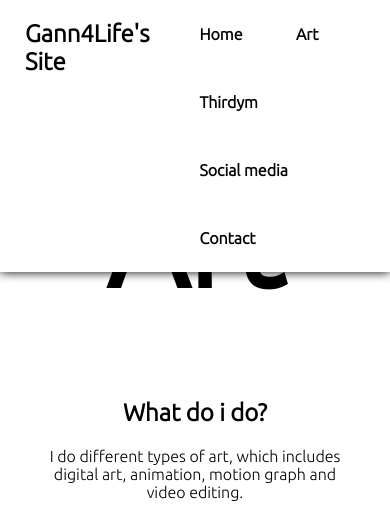
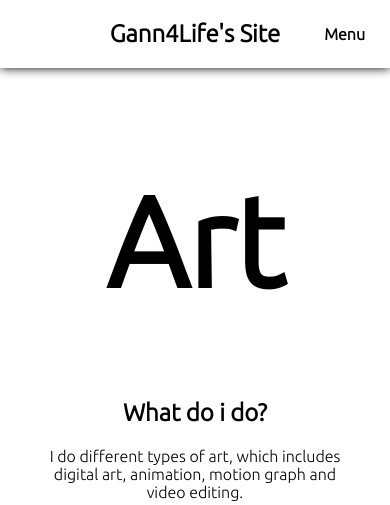
Before and after one commit to Gann4Life/Gann4Web, a PHP site: page /art.php in a window 390 px wide. Shown: the top 505 px of the page. Run offline with PHP 8.4, Linux system fonts and the light colour scheme.

Commit message:
Mobile responsive header

```diff
--- a/css/style.css
+++ b/css/style.css
@@ -13,13 +13,15 @@ header{
 }
 nav {
     display: inline-flex;
+    justify-content: space-around;
     width: 100%;
 }
 .header-title{
-    float: left;
-    padding: 0px 25px;
 }
 .header-buttons{
+}
+#menu-button{
+    display: none;
 }
 .nav-button{
     background-color: white;
@@ -36,7 +38,7 @@ nav {
     border-bottom: magenta solid;
 }
 .nav-button:active{
-
+    background-color: white;
 }
 
 body{
@@ -88,3 +90,22 @@ footer{
 #maintenance-guy:hover{
     transform: scaleX(-1);
 }
+
+@media (max-width: 760px){
+    .remove{display:none;}
+    .header-title{text-align: center;}
+    nav{
+        flex-direction: column;
+    }
+    #menu-button{
+        display: flex;
+        position: absolute;
+        top: 0;
+        right: 0;
+    }
+    .nav-button{
+        padding: 5px auto;
+        display: block;
+        text-align: center;
+    }
+}
--- /dev/null
+++ b/js/responsive-header.js
@@ -0,0 +1,6 @@
+const buttons_section = document.getElementsByClassName("header-buttons")[0];
+const menu_button = document.getElementById("menu-button");
+
+menu_button.addEventListener("click", () => {
+    buttons_section.classList.toggle("remove");
+});
--- a/templates/header.php
+++ b/templates/header.php
@@ -3,7 +3,8 @@
         <h1 class="header-title">
             Gann4Life's Site
         </h1>
-        <div class="header-buttons">
+        <div id="menu-button" class="nav-button">Menu</div>
+        <div class="header-buttons remove">
             <a href="index.php" class="nav-button">Home</a>
             <a href="art.php" class="nav-button">Art</a>
             <a href="thirdym.php" class="nav-button">Thirdym</a>
@@ -12,3 +13,4 @@
         </div>
     </nav>
 </header>
+<script src="js/responsive-header.js"></script>
```
Also changed, not shown: index.php (+2 -8 lines), templates/general-imports.php (line endings or trailing spaces).
